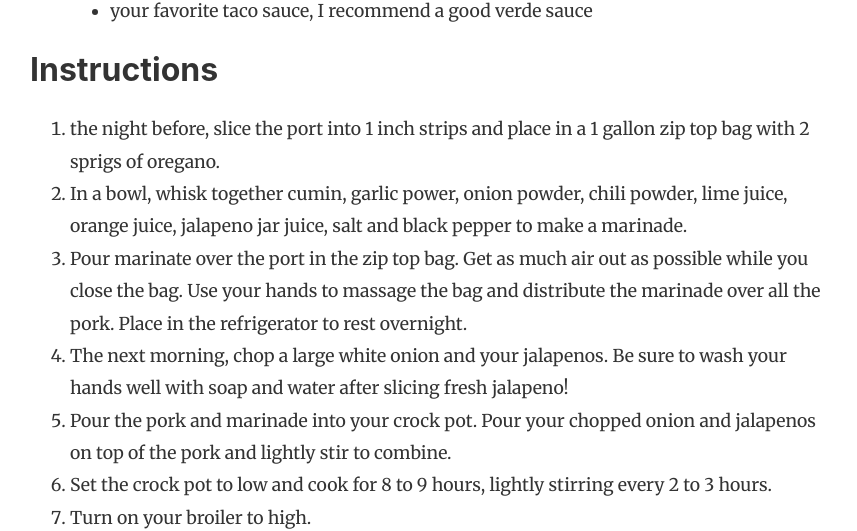
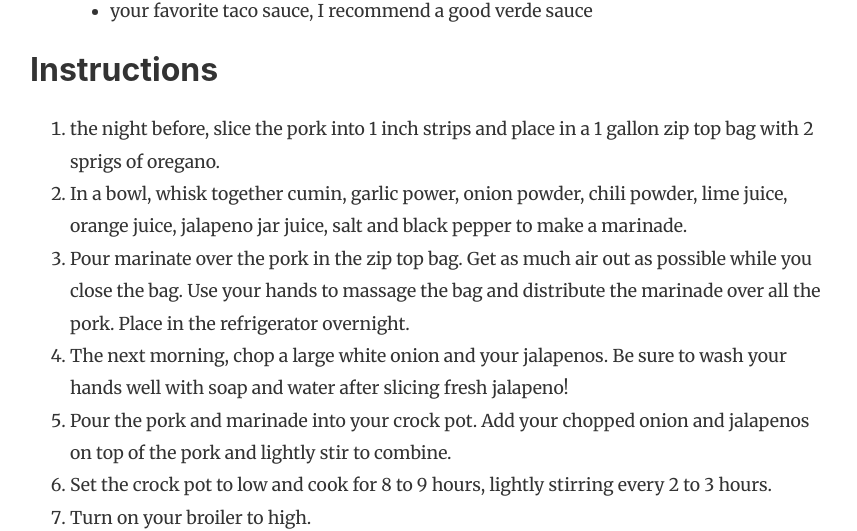
Before and after one commit to jondavid-black/food, a Jekyll site: the page built from docs/_posts/2021-01-01-carnitas.md, in a window 1280 px wide and 900 px high, scrolled down 1005 px. Shown: the part 142-673 px from the top of the window, without its empty margins (253-1110 px from the left). Built offline with Jekyll 4.4.1, drawn with Linux system fonts in a browser that asks for light colours; nearby versions of some CDN libraries.

Commit message:
fix spelling and grammar

```diff
--- a/docs/_posts/2021-01-01-carnitas.md
+++ b/docs/_posts/2021-01-01-carnitas.md
@@ -35,11 +35,11 @@ I love carnitas, but I struggled to find a really great recipe to make at home.
     - your favorite taco sauce, I recommend a good verde sauce
 
 ## Instructions
-1. the night before, slice the port into 1 inch strips and place in a 1 gallon zip top bag with 2 sprigs of oregano.
+1. the night before, slice the pork into 1 inch strips and place in a 1 gallon zip top bag with 2 sprigs of oregano.
 1. In a bowl, whisk together cumin, garlic power, onion powder, chili powder, lime juice, orange juice, jalapeno jar juice, salt and black pepper to make a marinade.
-1. Pour marinate over the port in the zip top bag.  Get as much air out as possible while you close the bag.  Use your hands to massage the bag and distribute the marinade over all the pork.  Place in the refrigerator to rest overnight.
+1. Pour marinate over the pork in the zip top bag.  Get as much air out as possible while you close the bag.  Use your hands to massage the bag and distribute the marinade over all the pork.  Place in the refrigerator overnight.
 1. The next morning, chop a large white onion and your jalapenos.  Be sure to wash your hands well with soap and water after slicing fresh jalapeno!
-1. Pour the pork and marinade into your crock pot.  Pour your chopped onion and jalapenos on top of the pork and lightly stir to combine.
+1. Pour the pork and marinade into your crock pot.  Add your chopped onion and jalapenos on top of the pork and lightly stir to combine.
 1. Set the crock pot to low and cook for 8 to 9 hours, lightly stirring every 2 to 3 hours.
 1. Turn on your broiler to high.
 1. Remove pork from the crock pot and place on a cookie sheet with walls.  Pull the meat and spread evenly.
```
Also changed, not shown: docs/_posts/2020-12-26-grits-a-yaya.md (+2 -2 lines).
